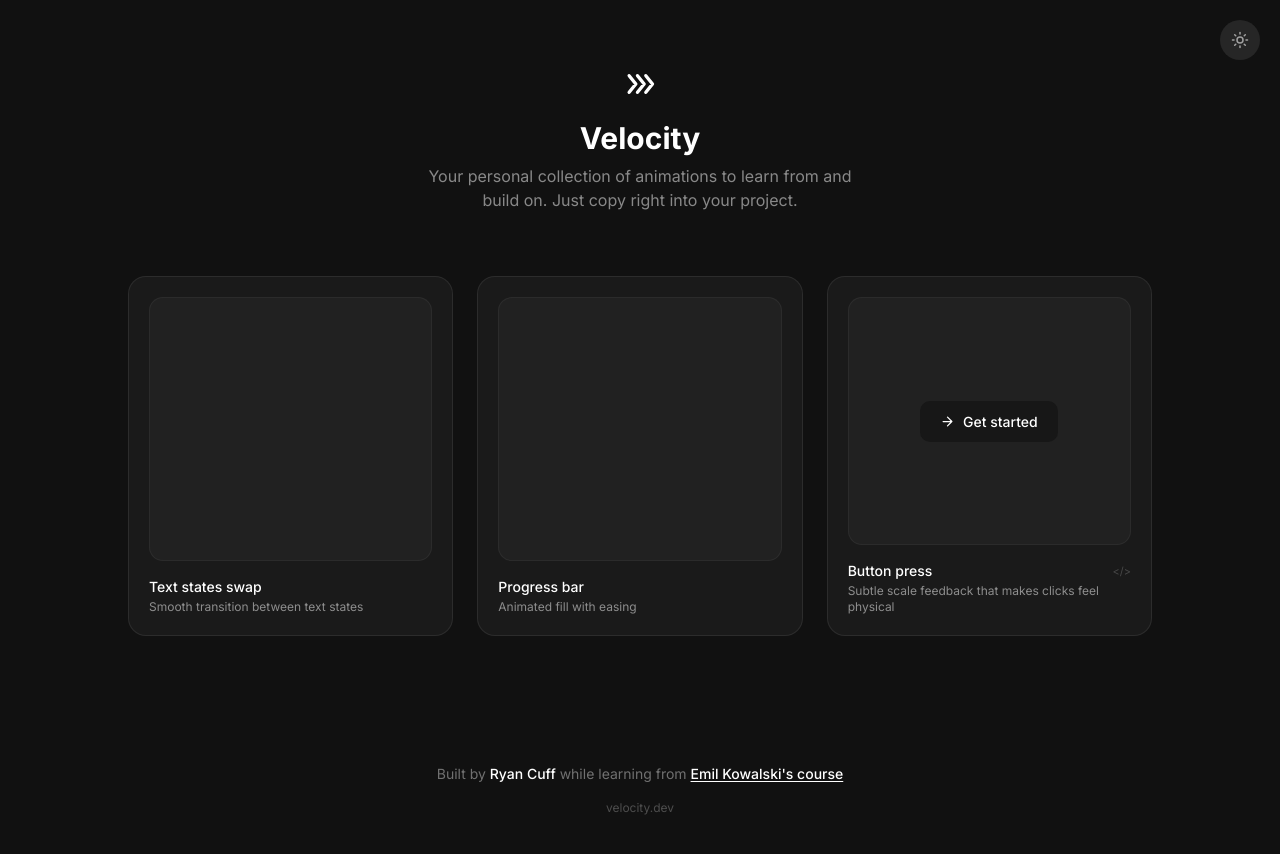
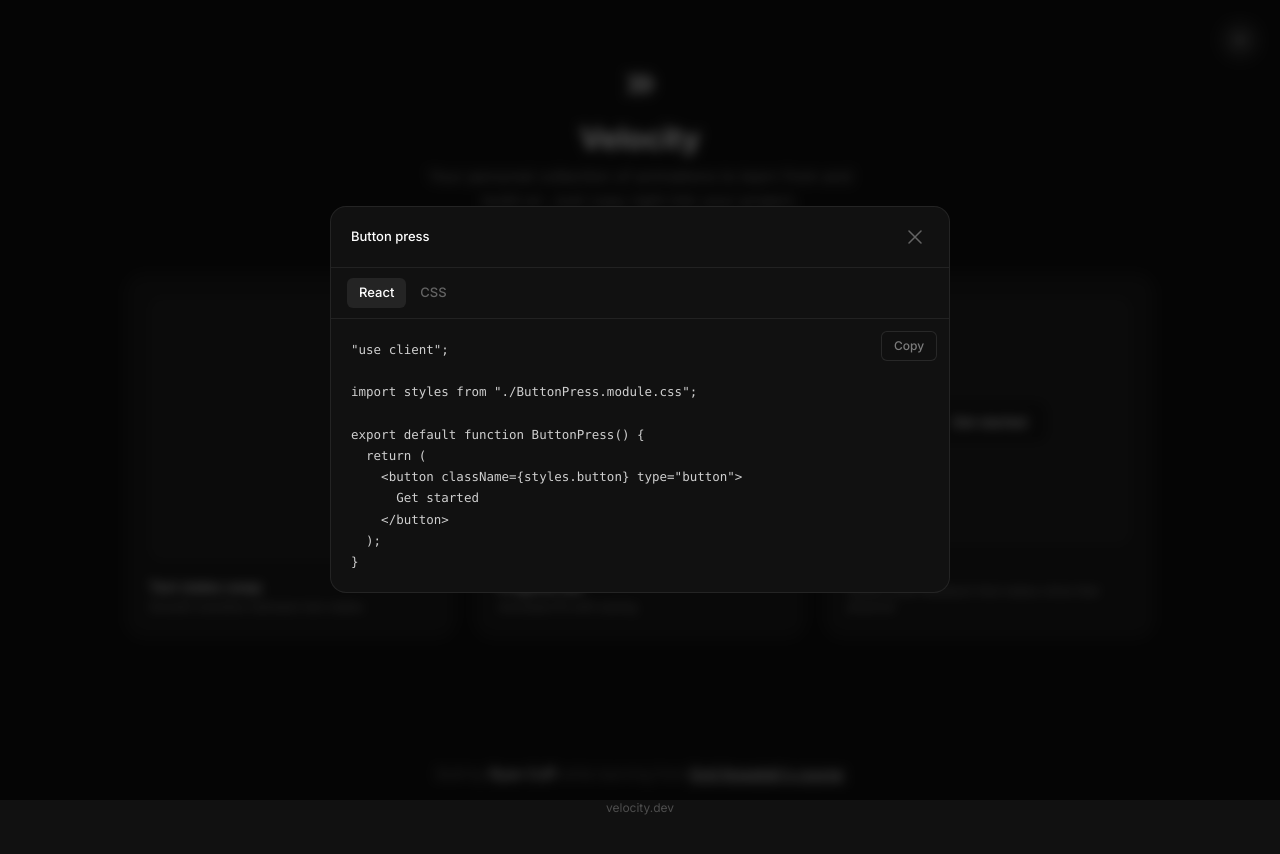
Before and after one commit to rjcuff/animation-library, a Next.js app: page / in a window 1280 px wide. Both pictures are taken after a click on the element 989 px from the left and 456 px from the top of the page. Shown: the top 854 px of the page. Built offline with nearby package versions, Linux system fonts and the light colour scheme.

Commit message:
feat: full card click opens modal, copy pulse animation, remove code badge

```diff
--- a/components/AnimationCard.tsx
+++ b/components/AnimationCard.tsx
@@ -34,11 +34,8 @@ export default function AnimationCard({
         }`}
         onClick={() => hasCode && setIsModalOpen(true)}
       >
-        {/* Inner demo — stop propagation so the interactive element still works */}
-        <div
-          className="flex-1 flex flex-col items-center justify-center rounded-xl bg-neutral-50 dark:bg-white/[0.03] border border-neutral-100 dark:border-white/[0.05] overflow-hidden"
-          onClick={(e) => e.stopPropagation()}
-        >
+        {/* Inner demo */}
+        <div className="flex-1 flex flex-col items-center justify-center rounded-xl bg-neutral-50 dark:bg-white/[0.03] border border-neutral-100 dark:border-white/[0.05] overflow-hidden">
           <div className="flex-1 flex items-center justify-center">
             {children}
           </div>
@@ -56,20 +53,13 @@ export default function AnimationCard({
         </div>
 
         {/* Title + description */}
-        <div className="mt-4 flex items-start justify-between gap-3">
-          <div>
+        <div className="mt-4">
           <h3 className="text-sm font-medium text-neutral-900 dark:text-white">
             {title}
           </h3>
           <p className="text-xs text-neutral-500 dark:text-white/50 mt-0.5">
             {description}
           </p>
-          </div>
-          {hasCode && (
-            <span className="shrink-0 mt-0.5 text-[11px] font-mono text-neutral-300 dark:text-white/20 transition-colors">
-              {"</>"}
-            </span>
-          )}
         </div>
       </div>
 
--- a/components/CodeModal.module.css
+++ b/components/CodeModal.module.css
@@ -149,13 +149,22 @@
   tab-size: 2;
 }
 
+/* Copy button — brief scale pulse on success, color transitions on hover/copied */
+@keyframes copyPulse {
+  0%   { transform: scale(1); }
+  35%  { transform: scale(0.93); }
+  100% { transform: scale(1); }
+}
+
 .copyButton {
   position: sticky;
   float: right;
   top: 12px;
   right: 12px;
   margin: 12px 12px -40px auto;
-  display: block;
+  display: inline-flex;
+  align-items: center;
+  gap: 5px;
   padding: 5px 12px;
   border-radius: 6px;
   border: 1px solid rgba(255, 255, 255, 0.1);
@@ -165,15 +174,25 @@
   font-weight: 500;
   font-family: inherit;
   cursor: pointer;
+  will-change: transform;
+  /* Hover: color change → ease. Transform for press → ease-out via keyframe */
   transition: background-color 150ms ease, color 150ms ease, border-color 150ms ease;
 }
 
 @media (hover: hover) and (pointer: fine) {
   .copyButton:hover {
     background-color: rgba(40, 40, 40, 0.95);
-    color: #ffffff;
+    color: rgba(255, 255, 255, 0.8);
     border-color: rgba(255, 255, 255, 0.18);
   }
+}
+
+/* Success state — plays once when copied becomes true */
+.copyButtonCopied {
+  color: #ffffff;
+  border-color: rgba(255, 255, 255, 0.22);
+  background-color: rgba(255, 255, 255, 0.08);
+  animation: copyPulse 220ms cubic-bezier(0.215, 0.61, 0.355, 1);
 }
 
 /* Respect reduced motion — disable all animations */
@@ -181,7 +200,8 @@
   .overlay,
   .overlayClosing,
   .modal,
-  .modalClosing {
+  .modalClosing,
+  .copyButtonCopied {
     animation: none;
   }
 }
--- a/components/CodeModal.tsx
+++ b/components/CodeModal.tsx
@@ -108,8 +108,20 @@ export default function CodeModal({
         </div>
 
         <div className={styles.codeWrap}>
-          <button className={styles.copyButton} onClick={handleCopy}>
-            {copied ? "Copied!" : "Copy"}
+          <button
+            className={`${styles.copyButton} ${copied ? styles.copyButtonCopied : ""}`}
+            onClick={handleCopy}
+          >
+            {copied ? (
+              <>
+                <svg width="11" height="11" viewBox="0 0 11 11" fill="none" aria-hidden="true">
+                  <path d="M1.5 5.5l3 3 5-5" stroke="currentColor" strokeWidth="1.5" strokeLinecap="round" strokeLinejoin="round" />
+                </svg>
+                Copied!
+              </>
+            ) : (
+              "Copy"
+            )}
           </button>
           <pre className={styles.pre}>
             <code>{code}</code>
--- a/components/animations/ButtonPress.module.css
+++ b/components/animations/ButtonPress.module.css
@@ -3,7 +3,6 @@
   display: inline-flex;
   align-items: center;
   justify-content: center;
-  gap: 8px;
   padding: 10px 20px;
   border-radius: 10px;
   border: none;
@@ -57,9 +56,3 @@
     }
   }
 }
-
-.icon {
-  width: 15px;
-  height: 15px;
-  flex-shrink: 0;
-}
--- a/components/animations/ButtonPress.tsx
+++ b/components/animations/ButtonPress.tsx
@@ -5,19 +5,6 @@ import styles from "./ButtonPress.module.css";
 export default function ButtonPress() {
   return (
     <button className={styles.button} type="button">
-      <svg
-        className={styles.icon}
-        xmlns="http://www.w3.org/2000/svg"
-        viewBox="0 0 24 24"
-        fill="none"
-        stroke="currentColor"
-        strokeWidth={2}
-        strokeLinecap="round"
-        strokeLinejoin="round"
-        aria-hidden="true"
-      >
-        <path d="M5 12h14M12 5l7 7-7 7" />
-      </svg>
       Get started
     </button>
   );
```
Lines whose indentation alone changed are shown as unchanged.
